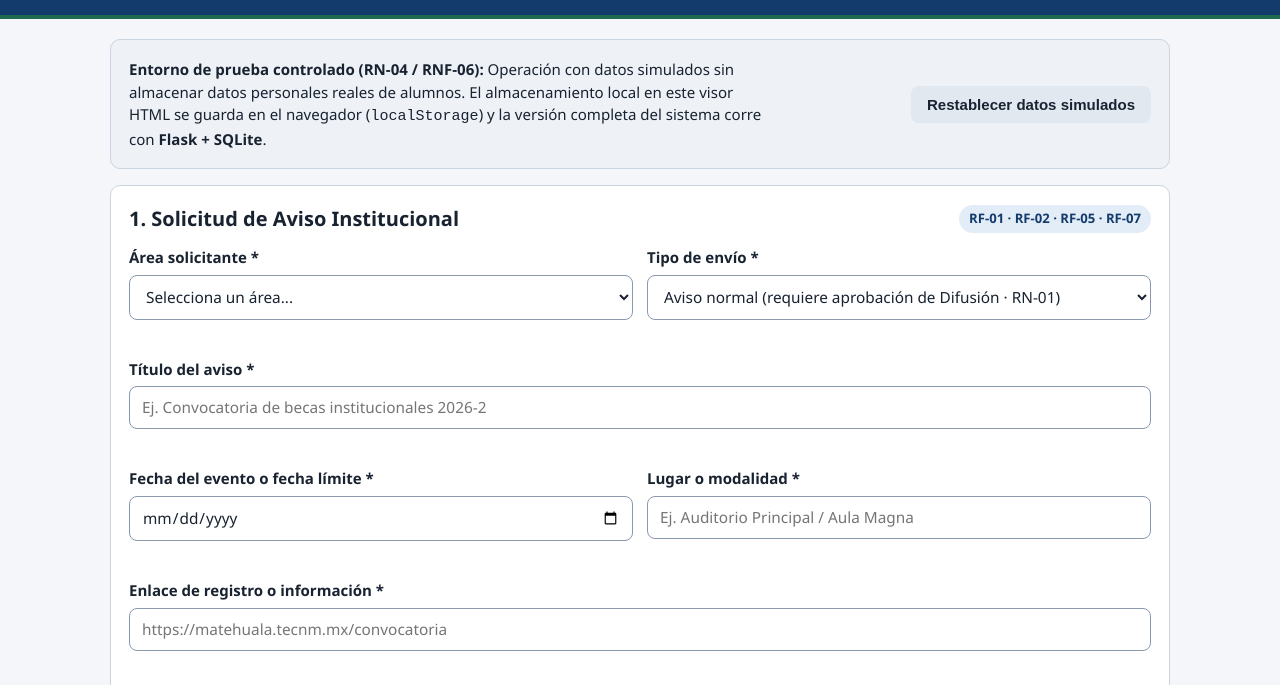
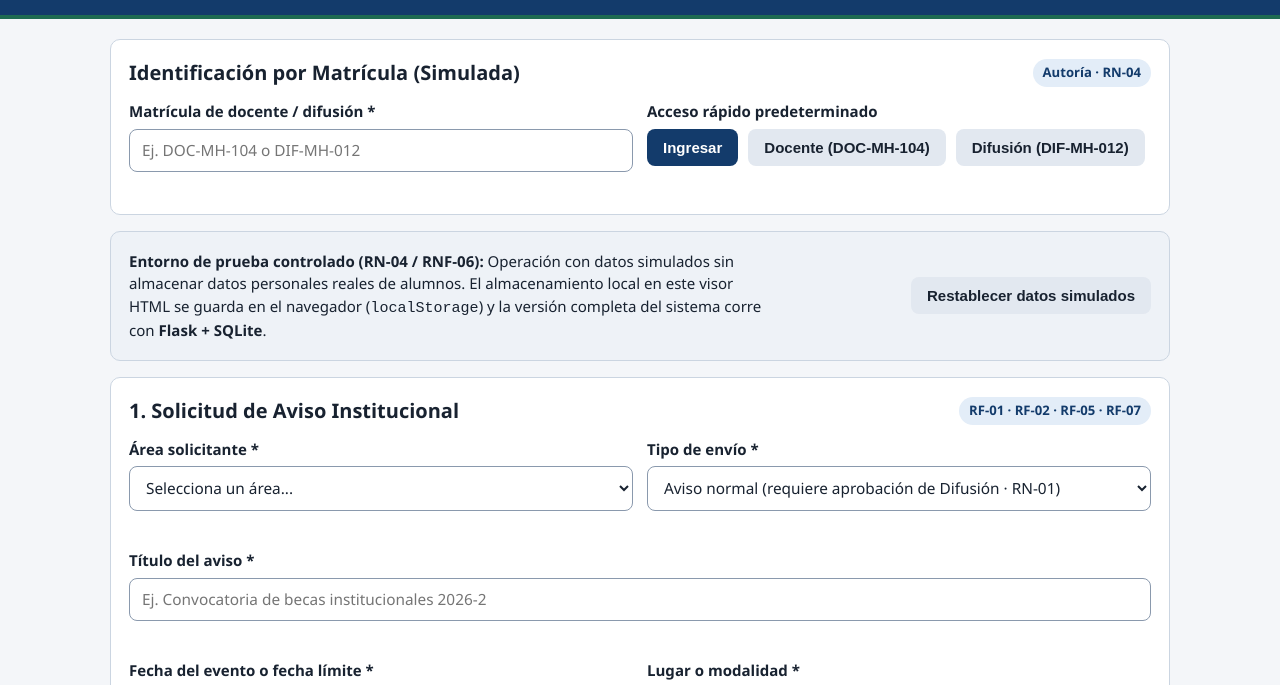
Before and after one commit to LotAparicio/BlackJack-21, a plain HTML site: page index.html in a window 1280 px wide. Shown: the part 129-814 px from the top of the page. Drawn offline with Linux system fonts and the light colour scheme.

Commit message:
Update index.html

```diff
--- a/index.html
+++ b/index.html
@@ -3,7 +3,7 @@
 <head>
   <meta charset="UTF-8" />
   <meta name="viewport" content="width=device-width, initial-scale=1.0" />
-  <title>TecNM Campus Matehuala</title>
+  <title>TecNM Campus Matehuala · Avisos Institucionales</title>
   <link rel="stylesheet" href="static/styles.css" />
 </head>
 <body>
@@ -15,6 +15,7 @@
         <img src="static/logo-itm-mh.png" alt="Escudo institucional IT MH" class="brand-logo" />
         <div>
           <p class="eyebrow">TecNM Campus Matehuala · Departamento de Comunicación y Difusión</p>
+          <h1>Gestión de Avisos Institucionales</h1>
         </div>
       </div>
       <nav aria-label="Navegación principal" class="role-switch">
@@ -27,6 +28,36 @@
   </header>
 
   <main id="contenido-principal" class="container main-grid">
+    <section class="card login-box" aria-label="Identificación por matrícula">
+      <div class="panel-header">
+        <h2>Identificación por Matrícula (Simulada)</h2>
+        <span class="badge">Autoría · RN-04</span>
+      </div>
+
+      <form id="form-login-docente" class="form-grid" novalidate>
+        <div class="field-group">
+          <label for="matricula-docente">Matrícula de docente / difusión *</label>
+          <input
+            type="text"
+            id="matricula-docente"
+            placeholder="Ej. DOC-MH-104 o DIF-MH-012"
+          />
+          <small class="error-msg" id="err-matricula"></small>
+        </div>
+
+        <div class="field-group">
+          <label>Acceso rápido predeterminado</label>
+          <div class="form-actions">
+            <button type="submit" class="btn btn-primary">Ingresar</button>
+            <button type="button" class="btn btn-secondary btn-preset" data-matricula="DOC-MH-104">Docente (DOC-MH-104)</button>
+            <button type="button" class="btn btn-secondary btn-preset" data-matricula="DIF-MH-012">Difusión (DIF-MH-012)</button>
+          </div>
+        </div>
+      </form>
+
+      <div id="sesion-activa" class="feedback-box hidden" aria-live="polite"></div>
+    </section>
+
     <section class="card notice-banner" aria-label="Cumplimiento normativo y almacenamiento">
       <p>
         <strong>Entorno de prueba controlado (RN-04 / RNF-06):</strong> Operación con datos simulados sin almacenar datos personales reales de alumnos.
@@ -206,7 +237,7 @@
     <section id="view-documentacion" class="card view-panel" aria-labelledby="titulo-docs">
       <div class="panel-header">
         <h2 id="titulo-docs">4. Documentación del Proyecto (Entregas E1–E4 y Libro Completo)</h2>
-        <span class="badge">SCC-1007 · BlackJack-21</span>
+        <span class="badge">SCC-1007 · TecNM Matehuala</span>
       </div>
 
       <p class="muted">
@@ -275,7 +306,7 @@
 
   <footer class="site-footer">
     <div class="container footer-inner">
-      <p>BlackJack-21 Consultoría de Software · Fundamentos de Ingeniería de Software (SCC-1007) · TecNM Campus Matehuala</p>
+      <p>Fundamentos de Ingeniería de Software (SCC-1007) · TecNM Campus Matehuala</p>
       <p>Repositorio: <code>https://github.com/LotAparicio/BlackJack-21</code></p>
     </div>
   </footer>
```
